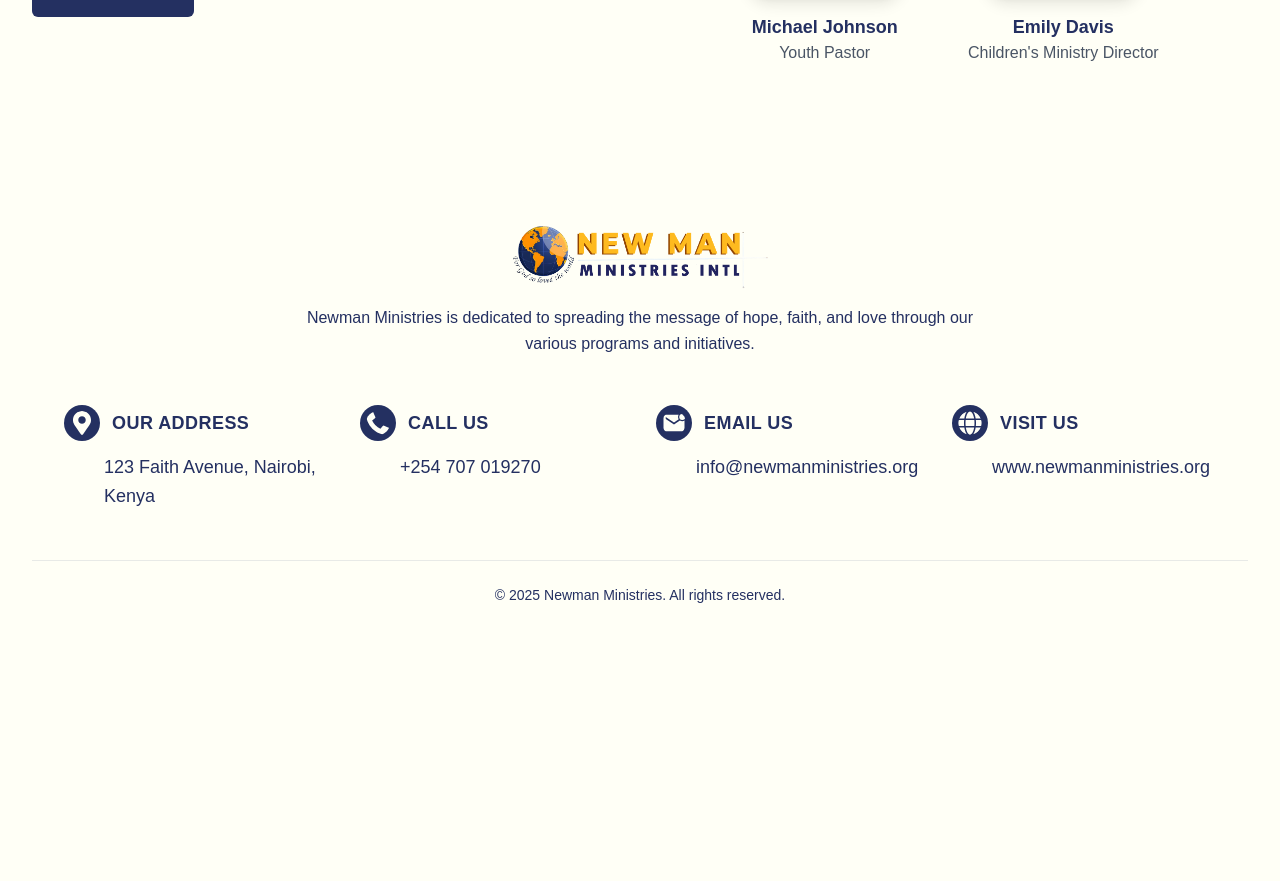
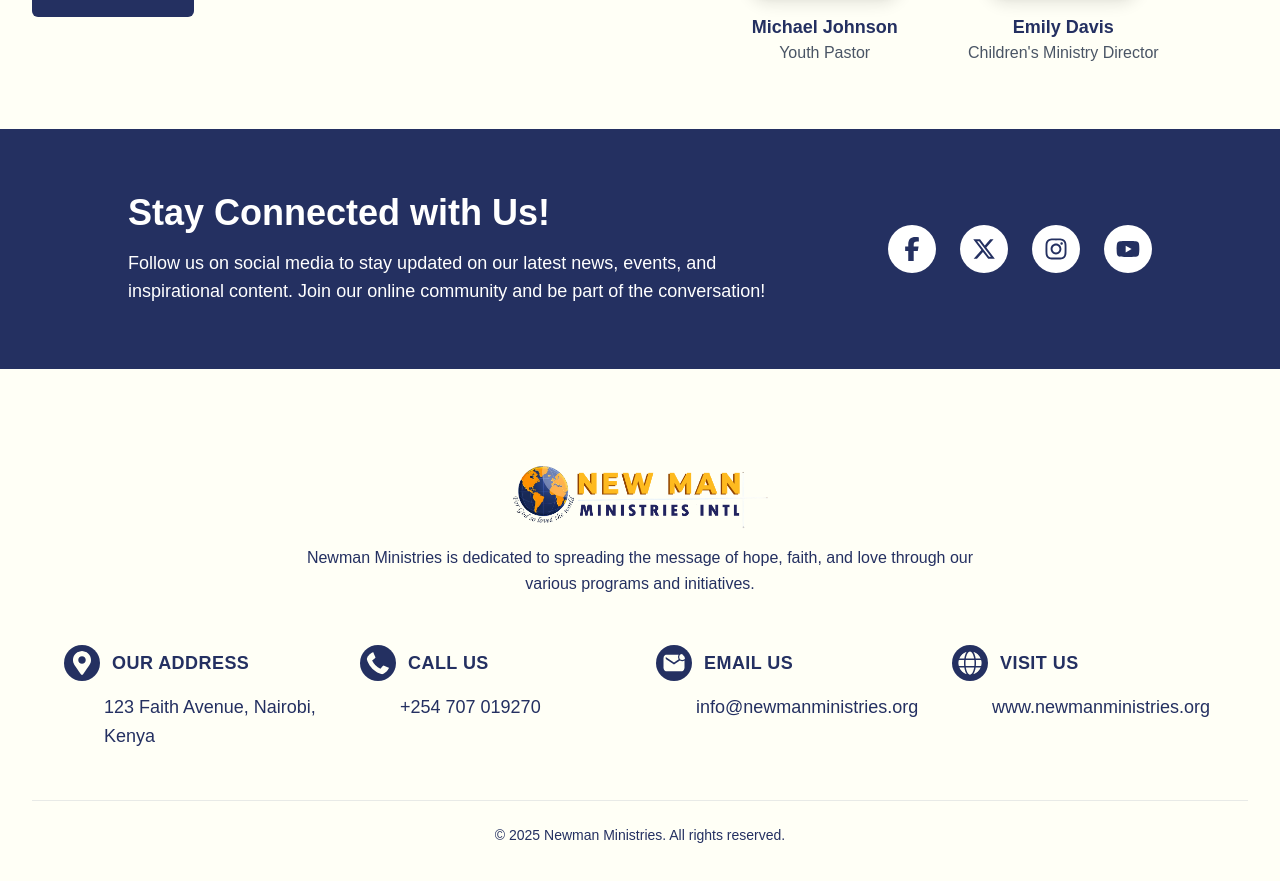
Before and after one commit to geofrey254/newman_ministries, a Next.js app: page / in a window 1280 px wide. Shown: the part 4726-5607 px from the top of the page. Before the commit the page ends 5379 px from the top, so only its background shows below. Built offline with nearby package versions, Linux system fonts and the light colour scheme; a web font is replaced by a local one.

Commit message:
Added socials section

```diff
--- a/src/app/(frontend)/page.tsx
+++ b/src/app/(frontend)/page.tsx
@@ -6,6 +6,7 @@ import Stats from '@/components/Homepage/Stats'
 import Sermons from '@/components/Homepage/Sermons'
 import Verse from '@/components/Homepage/Verse'
 import Team from '@/components/Homepage/Team'
+import Socials from '@/components/Homepage/Socials'
 
 export default function page() {
   return (
@@ -17,6 +18,7 @@ export default function page() {
       <Sermons />
       <Verse />
       <Team />
+      <Socials />
     </>
   )
 }
--- /dev/null
+++ b/src/components/Homepage/Socials.tsx
@@ -0,0 +1,37 @@
+import React from 'react'
+import { FaFacebookF } from "react-icons/fa6";
+import { FaXTwitter } from "react-icons/fa6";
+import { FaInstagram } from "react-icons/fa6";
+import { FaYoutube } from "react-icons/fa6";
+import Link from 'next/link';
+
+export default function Socials() {
+  return (
+    <section className='bg-[#243061] px-4 md:px-8 py-16 flex justify-center items-center w-full text-white'>
+        {/* social section with follow us text on left and social links on the right */}
+        <div className='max-w-5xl w-full flex flex-col md:flex-row justify-between md:items-center gap-8'>
+            {/* left side */}
+            <div className='flex flex-col items-start text-left gap-4'>
+                <h3 className='text-3xl md:text-4xl font-bold'>Stay Connected with Us!</h3>
+                <p className='text-lg max-w-2xl'>Follow us on social media to stay updated on our latest news, events, and inspirational content. Join our online community and be part of the conversation!</p>
+            </div>
+
+            {/* right side - social links */}
+            <div className='flex md:justify-center items-center gap-6'>
+                <Link href="https://www.facebook.com/" target="_blank" rel="noopener noreferrer" className='bg-white text-[#243061] p-3 rounded-full hover:bg-[#e0a01a] hover:text-white transition'>
+                    <FaFacebookF size={24} />
+                </Link>
+                <Link href="https://www.x.com/" target="_blank" rel="noopener noreferrer" className='bg-white text-[#243061] p-3 rounded-full hover:bg-[#e0a01a] hover:text-white transition'>
+                    <FaXTwitter size={24} />
+                </Link>
+                <Link href="https://www.instagram.com/" target="_blank" rel="noopener noreferrer" className='bg-white text-[#243061] p-3 rounded-full hover:bg-[#e0a01a] hover:text-white transition'>
+                    <FaInstagram size={24} />
+                </Link>
+                <Link href="https://www.youtube.com/" target="_blank" rel="noopener noreferrer" className='bg-white text-[#243061] p-3 rounded-full hover:bg-[#e0a01a] hover:text-white transition'>
+                    <FaYoutube size={24} />
+                </Link>
+            </div>
+        </div>
+    </section>
+  )
+}
```
